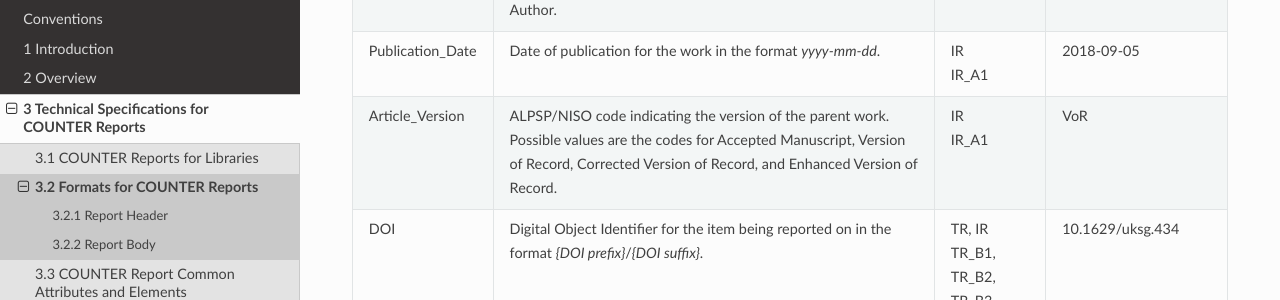
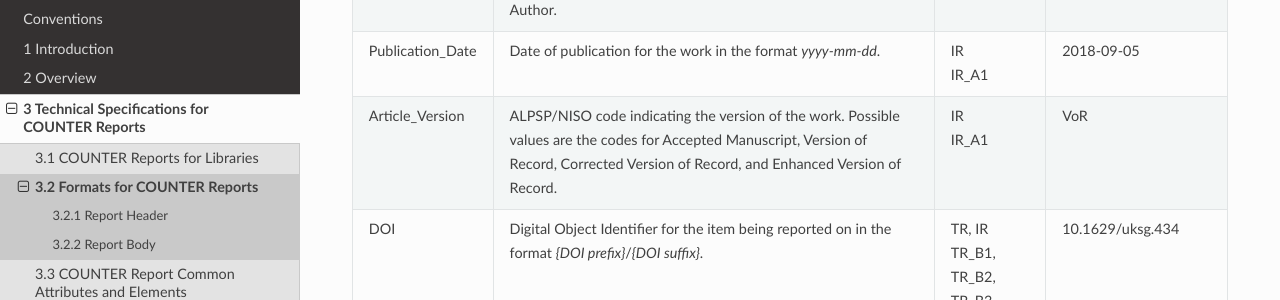
Before and after one commit to Project-Counter/cop5, a Sphinx documentation site: the page built from source/03-specifications/02-formats-for-counter-reports.rst, in a window 1280 px wide and 900 px high, scrolled down 5865 px. Shown: the part 151-451 px from the top of the window. Built offline with Sphinx 7.4.7 and the Read the Docs theme 2.0.0, drawn with Linux system fonts in a browser that asks for light colours.

Commit message:
Fix Article_Version description

```diff
--- a/source/03-specifications/02-formats-for-counter-reports.rst
+++ b/source/03-specifications/02-formats-for-counter-reports.rst
@@ -242,7 +242,7 @@ Table 3.i (below): Elements for Report Item Identifiers
      - 2018-09-05
 
    * - Article_Version
-     - ALPSP/NISO code indicating the version of the parent work. Possible values are the codes for Accepted Manuscript, Version of Record, Corrected Version of Record, and Enhanced Version of Record.
+     - ALPSP/NISO code indicating the version of the work. Possible values are the codes for Accepted Manuscript, Version of Record, Corrected Version of Record, and Enhanced Version of Record.
      - IR\ |br|\ |lb|
        IR_A1
      - VoR
```
